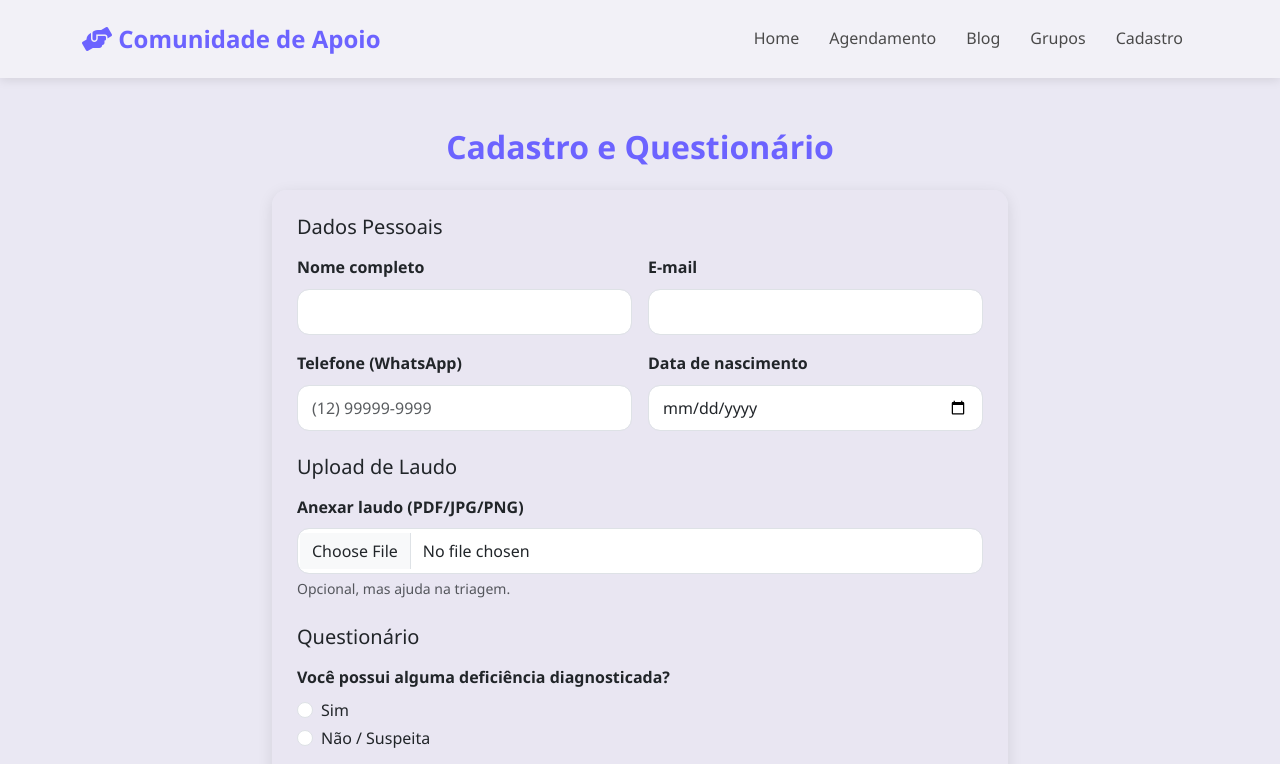
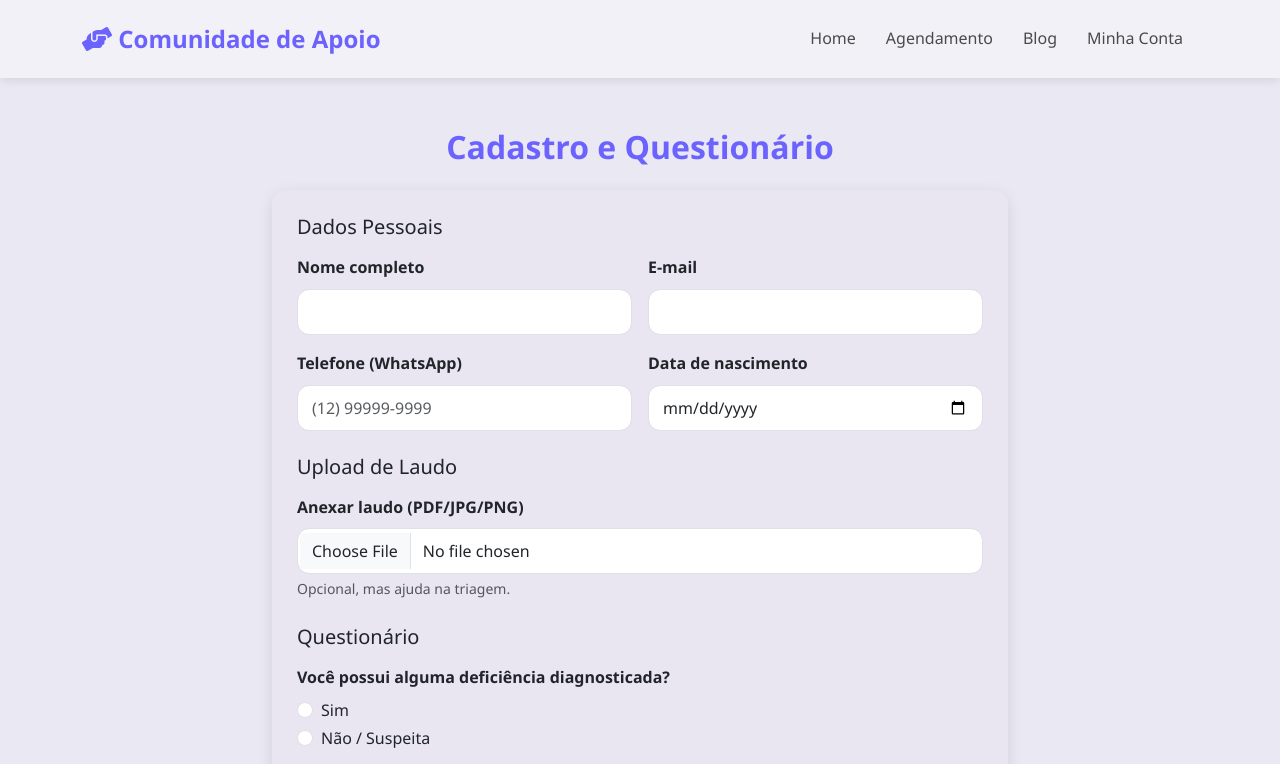
Before and after one commit to Jonatas-cruz/comunidade, a plain HTML site: page conta.html in a window 1280 px wide. Shown: the top 764 px of the page. Drawn offline with nearby package versions, Linux system fonts and the light colour scheme.

Commit message:
Update navigation links in conta.html

```diff
--- a/conta.html
+++ b/conta.html
@@ -23,8 +23,7 @@
                     <li class="nav-item"><a class="nav-link" href="index 3 1.html#home">Home</a></li>
                     <li class="nav-item"><a class="nav-link" href="agendamento.html">Agendamento</a></li>
                     <li class="nav-item"><a class="nav-link" href="agendamento.html">Blog</a></li>
-                    <li class="nav-item"><a class="nav-link" href="agendamento.html">Grupos</a></li>
-                    <li class="nav-item"><a class="nav-link active" aria-current="page" href="conta.html">Cadastro</a></li>
+                    <li class="nav-item"><a class="nav-link active" aria-current="page" href="conta.html">Minha Conta</a></li>
                 </ul>
             </div>
         </div>
```
